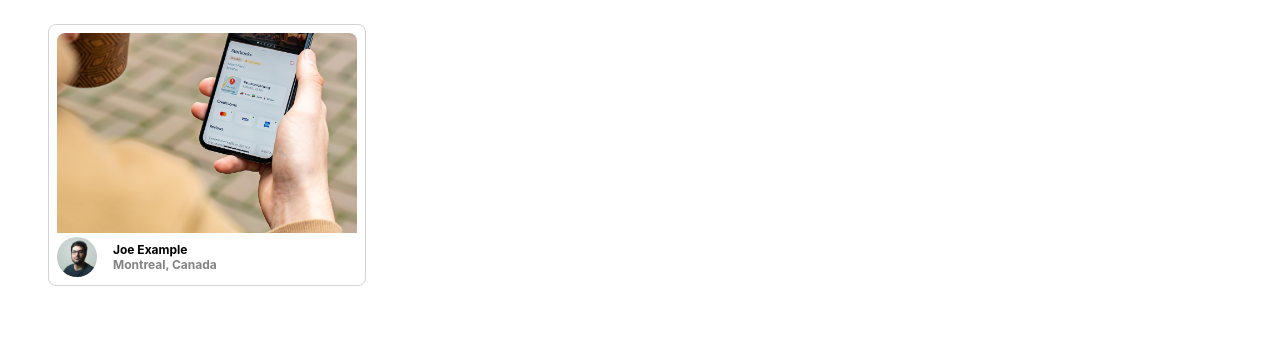
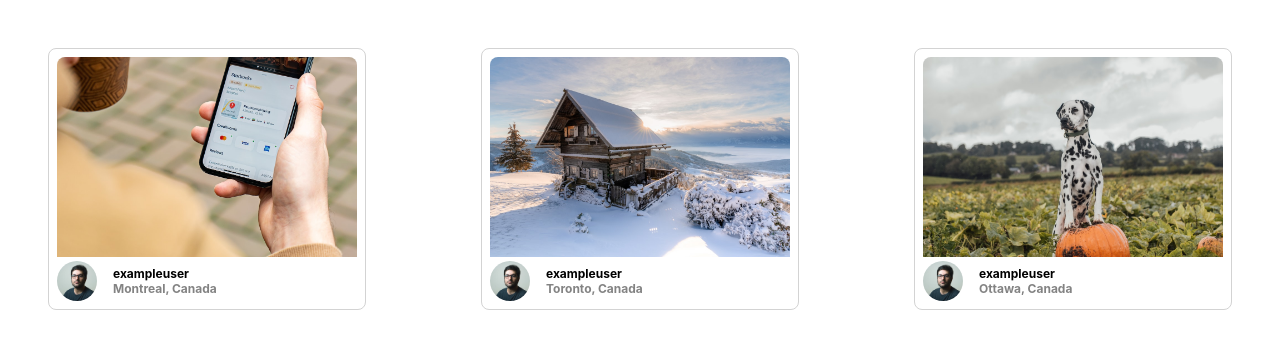
Before and after one commit to Jonas-Kunz/React_Photo_Labs, a React (Create React App) app in the folder frontend/: page / in a window 1280 px wide. Shown: the top 348 px of the page. Built offline with nearby package versions, Linux system fonts and the light colour scheme; the HTML template or start-up script is replaced by a standard one.

Commit message:
render multiple photos, Pass photo information to photoList.jsx from App.jsx with props, then within  PhotoList create an array of photoListItems using map to pass each item its props, render all photoListItems within photoList by placing the array within it.

```diff
--- a/frontend/src/App.jsx
+++ b/frontend/src/App.jsx
@@ -2,24 +2,67 @@
 
 import PhotoListItem from './components/PhotoListItem';
 import './App.scss';
+import PhotoList from 'components/PhotoList';
 
 // Note: Rendering a single component to build components in isolation
-const sampleDataForPhotoListItem = {
-  id: "1",
-  location: {
-    city: "Montreal",
-    country: "Canada",
+const sampleDataForPhotoList = [
+  {
+    id: "1",
+    location: {
+      city: "Montreal",
+      country: "Canada",
+    },
+    urls: {
+      full: `${process.env.PUBLIC_URL}/Image-1-Full.jpeg`,
+      regular: `${process.env.PUBLIC_URL}/Image-1-Regular.jpeg`,
+    },
+    user: {
+      id: "1",
+      username: "exampleuser",
+      name: "Joe Example",
+      profile: `${process.env.PUBLIC_URL}/profile-1.jpg`,
+    },
   },
-  imageSource: `${process.env.PUBLIC_URL}/Image-1-Regular.jpeg`,
-  username: "Joe Example",
-  profile: `${process.env.PUBLIC_URL}/profile-1.jpg`,
-};
+  {
+    id: "2",
+    location: {
+      city: "Toronto",
+      country: "Canada",
+    },
+    urls: {
+      full: `${process.env.PUBLIC_URL}/Image-2-Full.jpeg`,
+      regular: `${process.env.PUBLIC_URL}/Image-2-Regular.jpeg`,
+    },
+    user: {
+      id: "2",
+      username: "exampleuser",
+      name: "Joe Example",
+      profile: `${process.env.PUBLIC_URL}/profile-1.jpg`,
+    },
+  },
+  {
+    id: "3",
+    location: {
+      city: "Ottawa",
+      country: "Canada",
+    },
+    urls: {
+      full: `${process.env.PUBLIC_URL}/Image-3-Full.jpeg`,
+      regular: `${process.env.PUBLIC_URL}/Image-3-Regular.jpeg`,
+    },
+    user: {
+      id: "3",
+      username: "exampleuser",
+      name: "Joe Example",
+      profile: `${process.env.PUBLIC_URL}/profile-1.jpg`,
+    },
+  },
+];
 
 const App = () => {
-
   return (
     <div className="App">
-      <PhotoListItem sampleDataForPhotoListItem={sampleDataForPhotoListItem}/>
+      <PhotoList sampleDataForPhotoList={sampleDataForPhotoList}/>
     </div>
   );
 };
--- a/frontend/src/components/PhotoList.jsx
+++ b/frontend/src/components/PhotoList.jsx
@@ -1,65 +1,17 @@
 import React from "react";
 
 import "../styles/PhotoList.scss";
+import PhotoListItem from "./PhotoListItem";
 
-const sampleDataForPhotoList = [
-  {
-    id: "1",
-    location: {
-      city: "Montreal",
-      country: "Canada",
-    },
-    urls: {
-      full: `${process.env.PUBLIC_URL}/Image-1-Full.jpeg`,
-      regular: `${process.env.PUBLIC_URL}/Image-1-Regular.jpeg`,
-    },
-    user: {
-      id: "1",
-      username: "exampleuser",
-      name: "Joe Example",
-      profile: `${process.env.PUBLIC_URL}/profile-1.jpg`,
-    },
-  },
-  {
-    id: "2",
-    location: {
-      city: "Toronto",
-      country: "Canada",
-    },
-    urls: {
-      full: `${process.env.PUBLIC_URL}/Image-2-Full.jpeg`,
-      regular: `${process.env.PUBLIC_URL}/Image-2-Regular.jpeg`,
-    },
-    user: {
-      id: "2",
-      username: "exampleuser",
-      name: "Joe Example",
-      profile: `${process.env.PUBLIC_URL}/profile-1.jpg`,
-    },
-  },
-  {
-    id: "3",
-    location: {
-      city: "Ottawa",
-      country: "Canada",
-    },
-    urls: {
-      full: `${process.env.PUBLIC_URL}/Image-3-Full.jpeg`,
-      regular: `${process.env.PUBLIC_URL}/Image-3-Regular.jpeg`,
-    },
-    user: {
-      id: "3",
-      username: "exampleuser",
-      name: "Joe Example",
-      profile: `${process.env.PUBLIC_URL}/profile-1.jpg`,
-    },
-  },
-];
 
-const PhotoList = () => {
+const PhotoList = (props) => {
+
+  const { sampleDataForPhotoList } = props
+
+  const photoListItems = sampleDataForPhotoList.map(photo => <PhotoListItem key={photo.id} urls={photo.urls} user={photo.user} location={photo.location}/>)
   return (
     <ul className="photo-list">
-      {/* Insert React */}
+      {photoListItems}
     </ul>
   );
 };
--- a/frontend/src/components/PhotoListItem.jsx
+++ b/frontend/src/components/PhotoListItem.jsx
@@ -2,18 +2,26 @@
 
 import "../styles/PhotoListItem.scss";
 
-
-
+// const sampleDataForPhotoListItem = {
+//   id: "1",
+//   location: {
+//     city: "Montreal",
+//     country: "Canada",
+//   },
+//   imageSource: `${process.env.PUBLIC_URL}/Image-1-Regular.jpeg`,
+//   username: "Joe Example",
+//   profile: `${process.env.PUBLIC_URL}/profile-1.jpg`,
+// };
 
 const PhotoListItem = (props) => {
-  const {id, imageSource, profile, username, location} = props.sampleDataForPhotoListItem;
+  const { id, location, urls, user } = props
   return (
     <article key={id} className="photo-list__item">
-      <img src={imageSource} className="photo-list__image"/>
+      <img src={urls.regular} className="photo-list__image"/>
       <footer className="photo-list__user-details">
-        <img src={profile} className="photo-list__user-profile"/>
+        <img src={user.profile} className="photo-list__user-profile"/>
         <div className="photo-list__user-info" >
-          {username}
+          {user.username}
           <div className="photo-list__user-location">{location.city}, {location.country}</div>
         </div>
       </footer>
```
